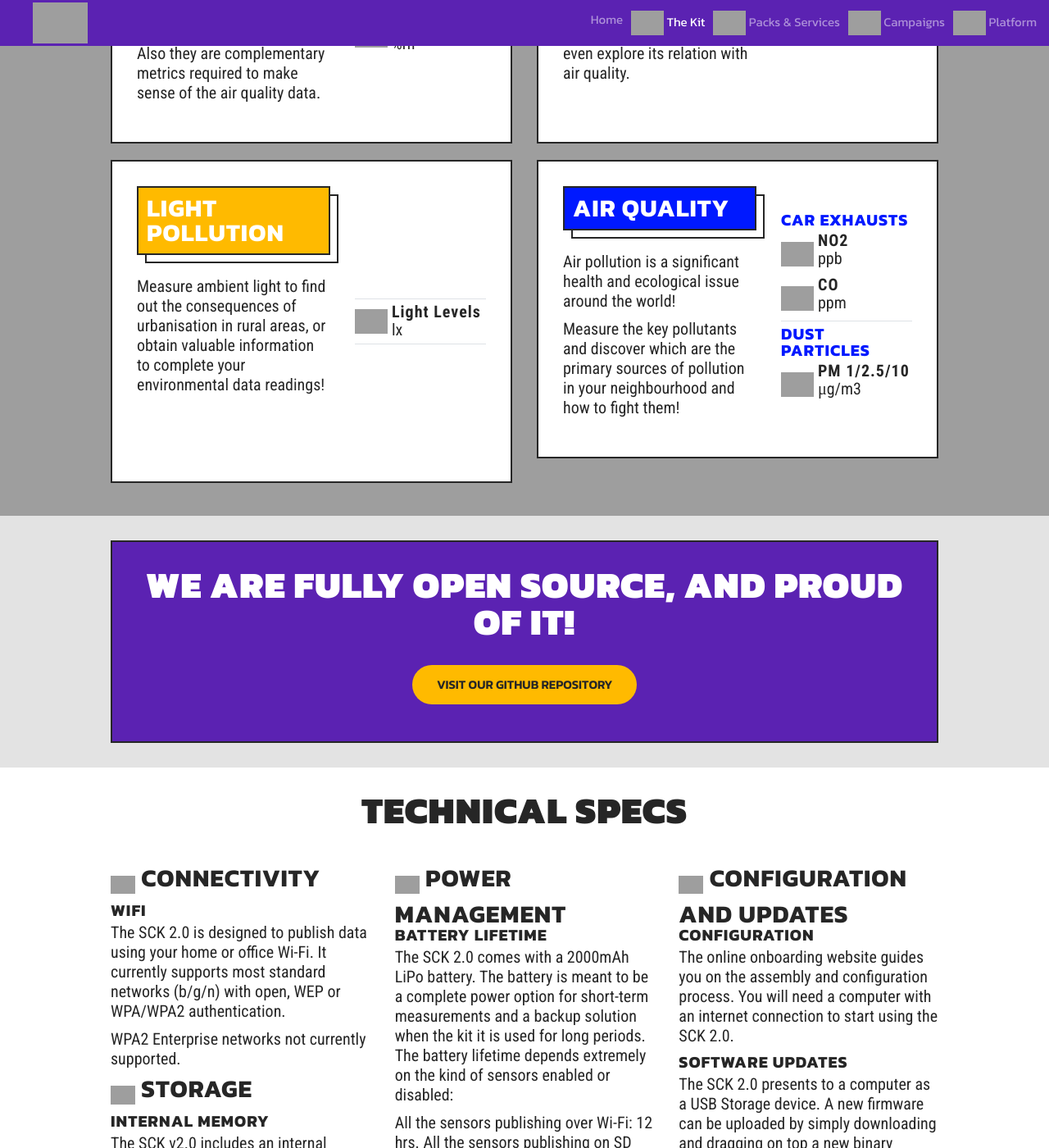
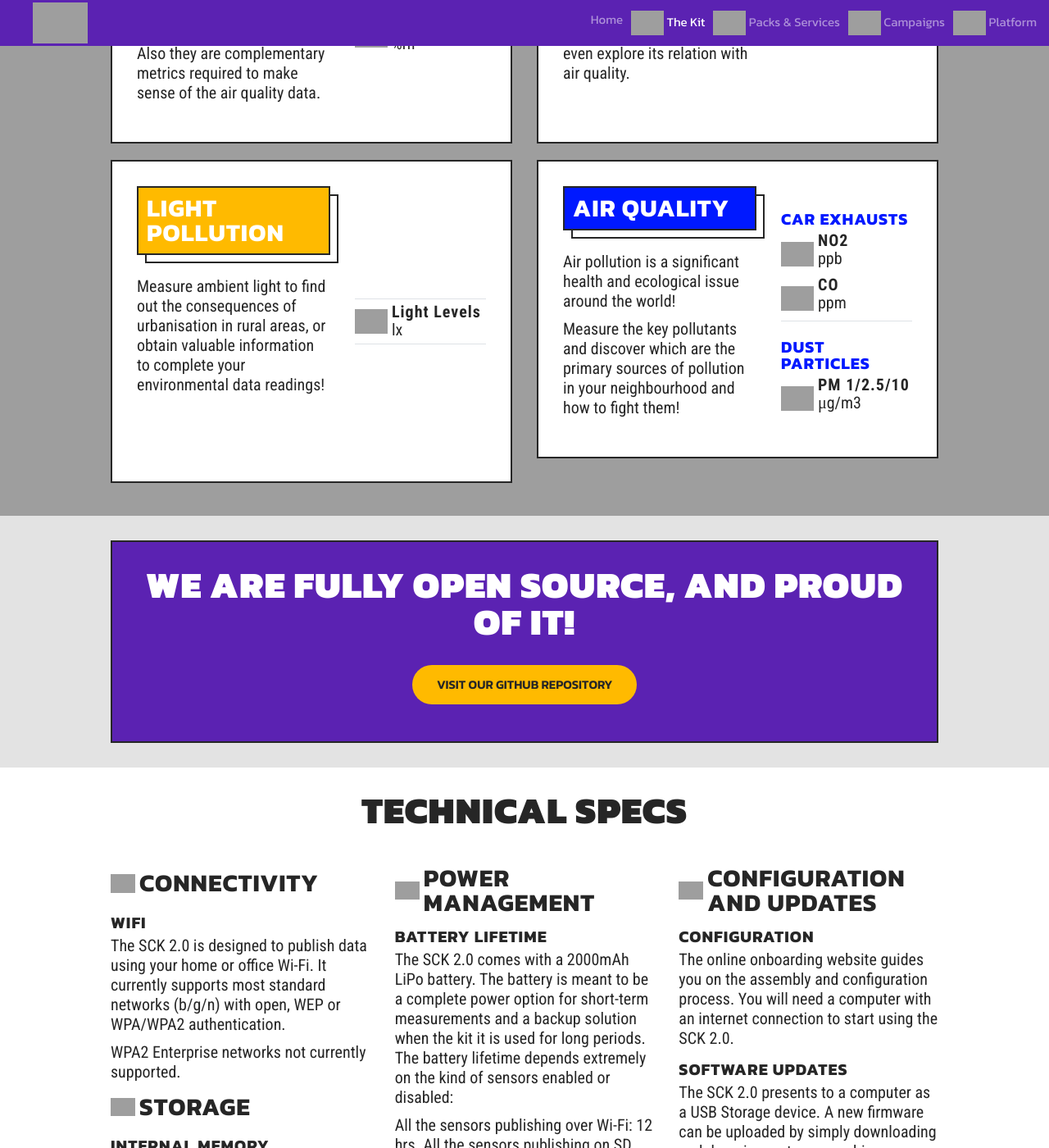
Before and after one commit to fablabbcn/smartcitizen-landing, a Jekyll site: the page built from kit.html, in a window 1280 px wide and 1400 px high, scrolled down 2495 px. Shown: the whole window at 82% size. Built offline with Jekyll 4.4.1, drawn with Linux system fonts in a browser that asks for light colours; grey boxes are pictures that could not be loaded.

```diff
--- a/css/local.scss
+++ b/css/local.scss
@@ -58,6 +58,8 @@ h4{
   letter-spacing:1px;
   line-height: 2.0rem;
   text-transform: uppercase;
+  margin-top: 1.6rem;
+  margin-bottom: 0.6rem;
 }
 h5{
   font-family: 'Roboto Condensed';
--- a/kit.html
+++ b/kit.html
@@ -204,22 +204,28 @@ permalink: /kit/
   </div>
 
   <div class="col-md-4">
-    <img class="tech-icon my-3 mr-2 mb-2" src="https://raw.githubusercontent.com/fablabbcn/assets/master/images/02_kit/02_tech_specs/connectivity.svg?sanitize=true" alt="" />
-    <h3 class="d-inline">Connectivity</h3>
+    <div class="d-flex align-items-center">
+      <img class="tech-icon my-3 mr-2 mb-2" src="https://raw.githubusercontent.com/fablabbcn/assets/master/images/02_kit/02_tech_specs/connectivity.svg?sanitize=true" alt="" />
+      <h3 class="d-inline m-0">Connectivity</h3>
+    </div>
     <h4>wifi</h4>
     <p>The SCK 2.0 is designed to publish data using your home or office Wi-Fi. It currently supports most standard networks (b/g/n) with open, WEP or WPA/WPA2 authentication.</p>
     <p>WPA2 Enterprise networks not currently supported.</p>
 
-    <img class="tech-icon my-3 mr-2" src="https://raw.githubusercontent.com/fablabbcn/assets/master/images/02_kit/02_tech_specs/storage.svg?sanitize=true" alt="" />
-    <h3 class="d-inline">Storage</h3>
+    <div class="d-flex align-items-center">
+      <img class="tech-icon my-3 mr-2" src="https://raw.githubusercontent.com/fablabbcn/assets/master/images/02_kit/02_tech_specs/storage.svg?sanitize=true" alt="" />
+      <h3 class="d-inline m-0">Storage</h3>
+    </div>
     <h4>Internal Memory</h4>
     <p>The SCK v2.0 includes an internal memory to store more than one week of data when the device loses its connectivity. Data is published automatically when the connection recovers.</p>
     <h4>SD Card</h4>
     <p>For operation in remote areas, it can store data in CSV format on an SD/SDHC MicroSD with a standard FAT file system. While in Wi-Fi mode when a card it is present it also stores the published data on the SD as a backup. Data can later be uploaded manually to the platform using the “Manual Data Upload” option.</p>
   </div>
   <div class="col-md-4">
-    <img class="tech-icon my-3 mr-2" src="https://raw.githubusercontent.com/fablabbcn/assets/master/images/02_kit/02_tech_specs/power.svg?sanitize=true" alt="" />
-    <h3 class="d-inline">Power management</h3>
+    <div class="d-flex align-items-center">
+      <img class="tech-icon my-3 mr-2" src="https://raw.githubusercontent.com/fablabbcn/assets/master/images/02_kit/02_tech_specs/power.svg?sanitize=true" alt="" />
+      <h3 class="d-inline m-0">Power management</h3>
+    </div>
     <h4>Battery Lifetime</h4>
     <p>The SCK 2.0 comes with a 2000mAh LiPo battery. The battery is meant to be a complete power option for short-term measurements and a backup solution when the kit it is used for long periods. The battery lifetime depends extremely on the kind of sensors enabled or disabled:</p>
     <p>All the sensors publishing over Wi-Fi: 12 hrs.  All the sensors publishing on SD card: 13 hrs.  Without Air Quality Sensors over Wi-Fi: 10 days Without Air Quality Sensors on SD card: 25 days</p>
@@ -227,15 +233,19 @@ permalink: /kit/
     <p>The SCK 2.0 has a micro USB port and can be charged as any Smartphone or Tablet using a dedicated adapter or any computer USB port.  We recommend a Tablet power adaptor for the quick charging. Autonomy can be extended by using a Power Brick, a 5V PV Panel, or a through glass induction charger (currently under development).</p>
   </div>
   <div class="col-md-4">
-    <img class="tech-icon my-3 mr-2" src="https://raw.githubusercontent.com/fablabbcn/assets/master/images/02_kit/02_tech_specs/config-updates.svg?sanitize=true" alt="" />
-    <h3 class="d-inline">Configuration and updates</h3>
+    <div class="d-flex align-items-center">
+      <img class="tech-icon my-3 mr-2" src="https://raw.githubusercontent.com/fablabbcn/assets/master/images/02_kit/02_tech_specs/config-updates.svg?sanitize=true" alt="" />
+      <h3 class="d-inline m-0">Configuration and updates</h3>
+    </div>
     <h4>Configuration</h4>
     <p>The online onboarding website guides you on the assembly and configuration process. You will need a computer with an internet connection to start using the SCK 2.0.</p>
     <h4>Software updates</h4>
     <p>The SCK 2.0 presents to a computer as a USB Storage device. A new firmware can be uploaded by simply downloading and dragging on top a new binary firmware release. The Wi-Fi module firmware is updated automatically over-the-air every time the main processor firmware it’s updated.</p>
 
-    <img class="tech-icon my-3 mr-2" src="https://raw.githubusercontent.com/fablabbcn/assets/master/images/02_kit/02_tech_specs/physical.svg?sanitize=true" alt="" />
-    <h3 class="d-inline">Physical</h3>
+    <div class="d-flex align-items-center">
+      <img class="tech-icon my-3 mr-2" src="https://raw.githubusercontent.com/fablabbcn/assets/master/images/02_kit/02_tech_specs/physical.svg?sanitize=true" alt="" />
+      <h3 class="d-inline m-0">Physical</h3>
+    </div>
 
     <h4>Smart Citizen Kit</h4>
     <p class="m-0"><b>Weight:</b> 160 gr.</p>
```
Also changed, not shown: campaigns.html (+6 -6 lines).
